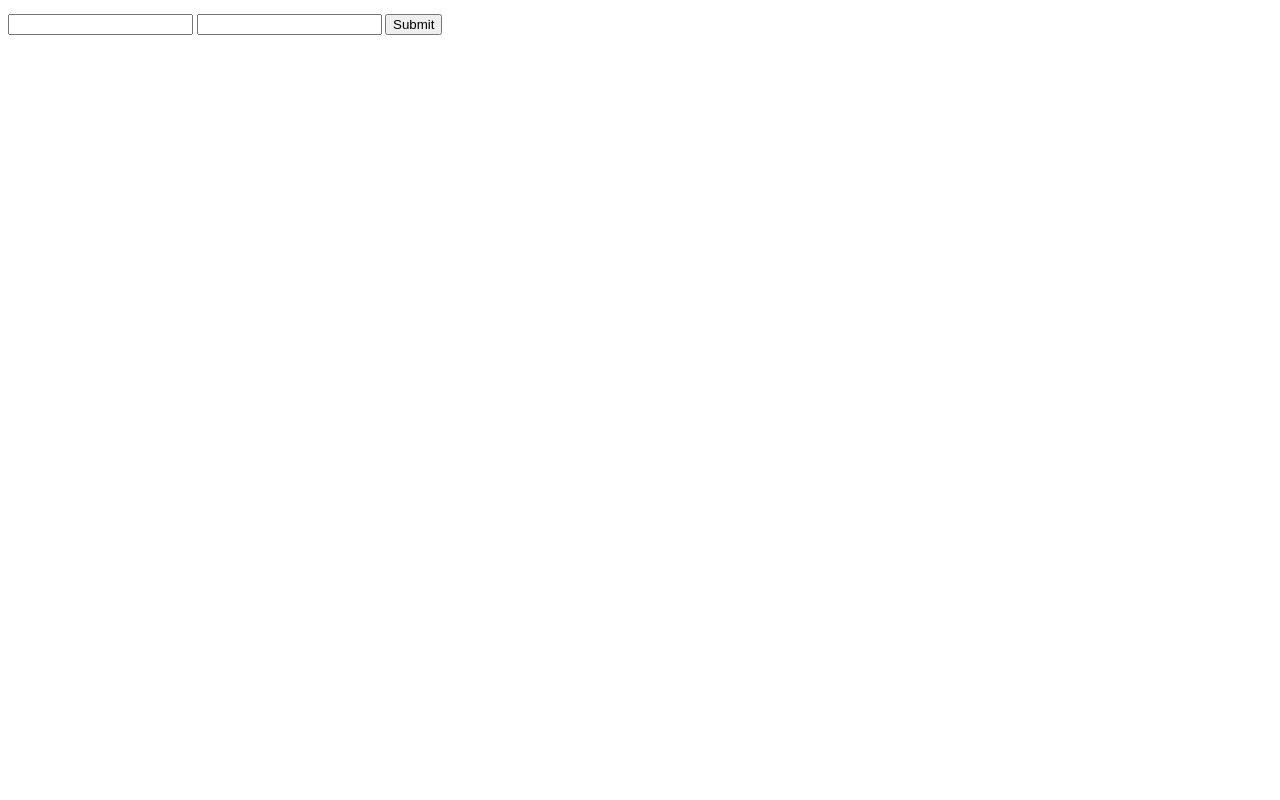
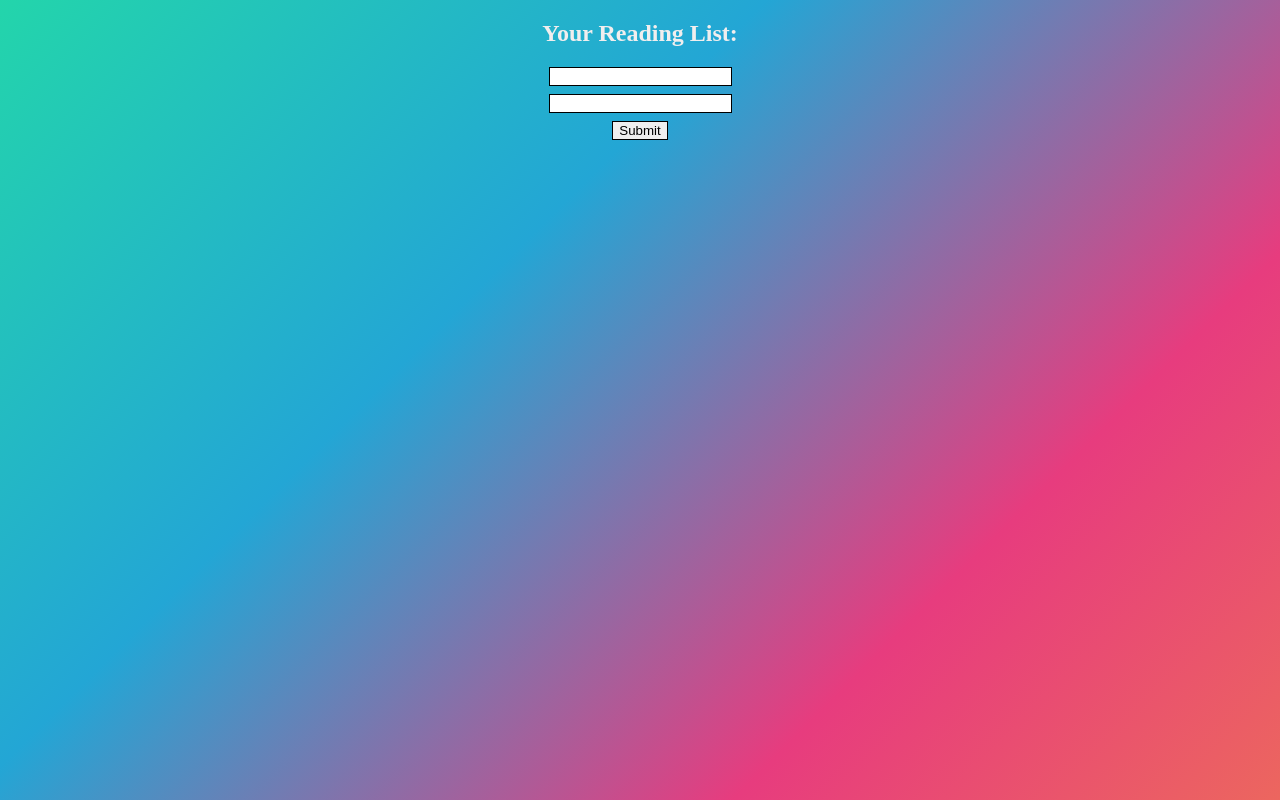
Before and after one commit to ahzia/Awesome-Book-, a website with bundled scripts: page index.html in a window 1280 px wide. Built offline with nearby package versions, Linux system fonts and the light colour scheme.

Commit message:
Add background styling and arrangements to blocks

```diff
--- a/css/style.css
+++ b/css/style.css
@@ -1,3 +1,59 @@
 body {
-  font-size: 14px;
+  font-size: 16px;
+  margin: 0;
+  padding: 0;
+  background: linear-gradient(-45deg, #ee7752, #e73c7e, #23a6d5, #23d5ab);
+  /* background-size: 100vh; */
+  background-repeat: no-repeat;
+  background-size: 100vw 1020px;
 }
+
+.heading-container {
+  width: 80%;
+  margin-inline: auto;
+  text-align: center;
+  color: rgb(241, 238, 238);
+  font-weight: 800;
+}
+
+.reading-collection {
+  width: 80%;
+  margin-inline: auto;
+  background-color: rgb(241, 238, 238, 0.9);
+  animation-name: slide-in;
+  animation-duration: 2s;
+  animation-timing-function: ease-out;
+}
+
+@keyframes slide-in {
+  0% {
+    position: relative;
+    right: 500px;
+    transform: scale(1.5);
+    opacity: 0.5;
+  }
+  /* 50% {
+    postion: relative;
+    right: 250px;
+    transform: scale(1.25x);
+    opacity: 0.75;
+  } */
+  100% {
+    position: relative;
+    right: 0;
+    transform: scale(1);
+    opacity: 0.9;
+  }
+}
+
+.input-section {
+  width: 80%;
+  margin: 1rem auto
+}
+
+input {
+  display: block;
+  margin-block: 0.5rem;
+  margin-inline: auto;
+  border: 1px solid black;
+}
--- a/index.html
+++ b/index.html
@@ -9,10 +9,15 @@
     <link rel="stylesheet" href="./css/style.css">
 </head>
 <body>
-    <div id="collection" class="collection"></div>
-    <input id="title">
-    <input id="author">
-    <input type="submit" id="btnAdd">
+    <div class="heading-container">
+        <h2>Your Reading List:</h2>
+    </div>
+    <div id="collection" class="reading-collection"></div>
+    <div class="input-section">
+        <input id="title">
+        <input id="author">
+        <input type="submit" id="btnAdd">
+    </div>
     <p class="error-message" id="error"></p>
     <script src="./js/index.js" type="module"></script>
 </body>
```
